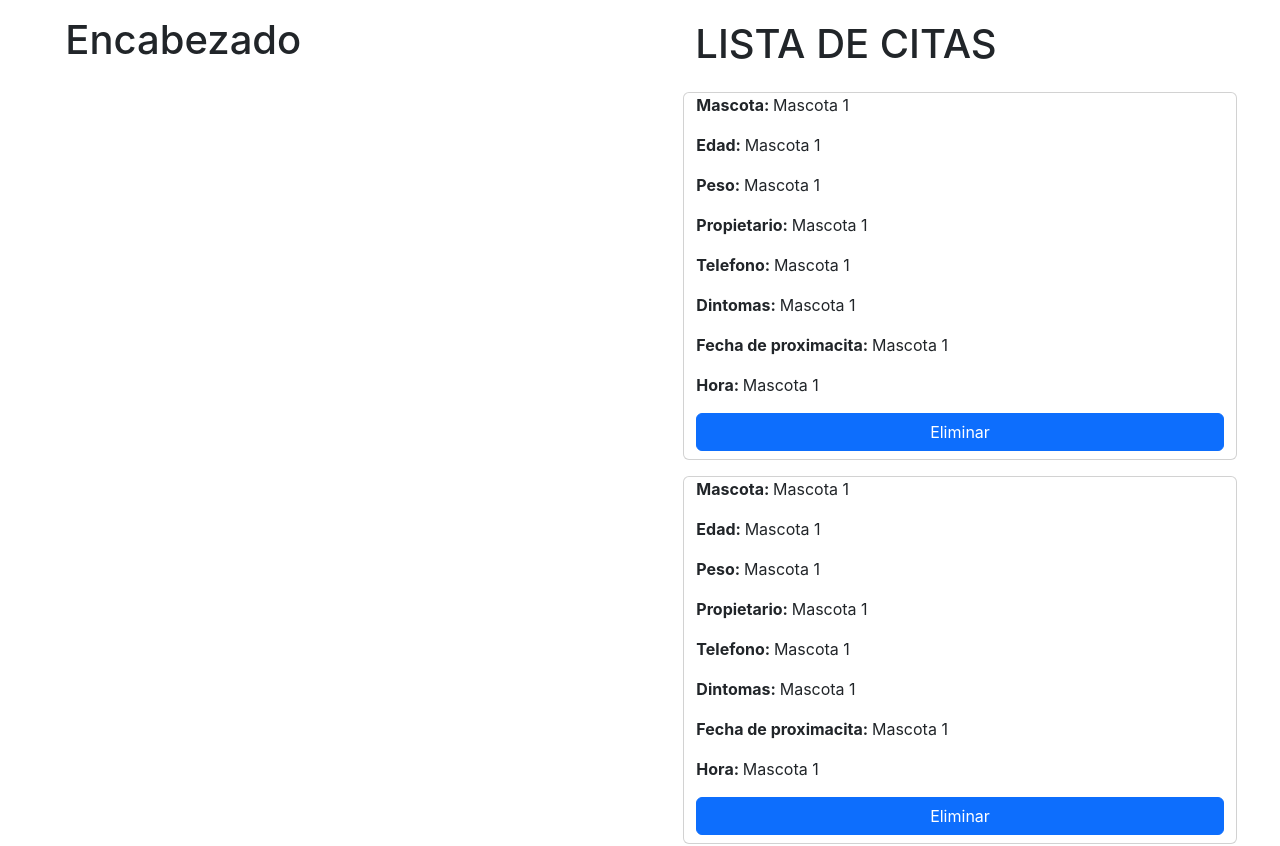
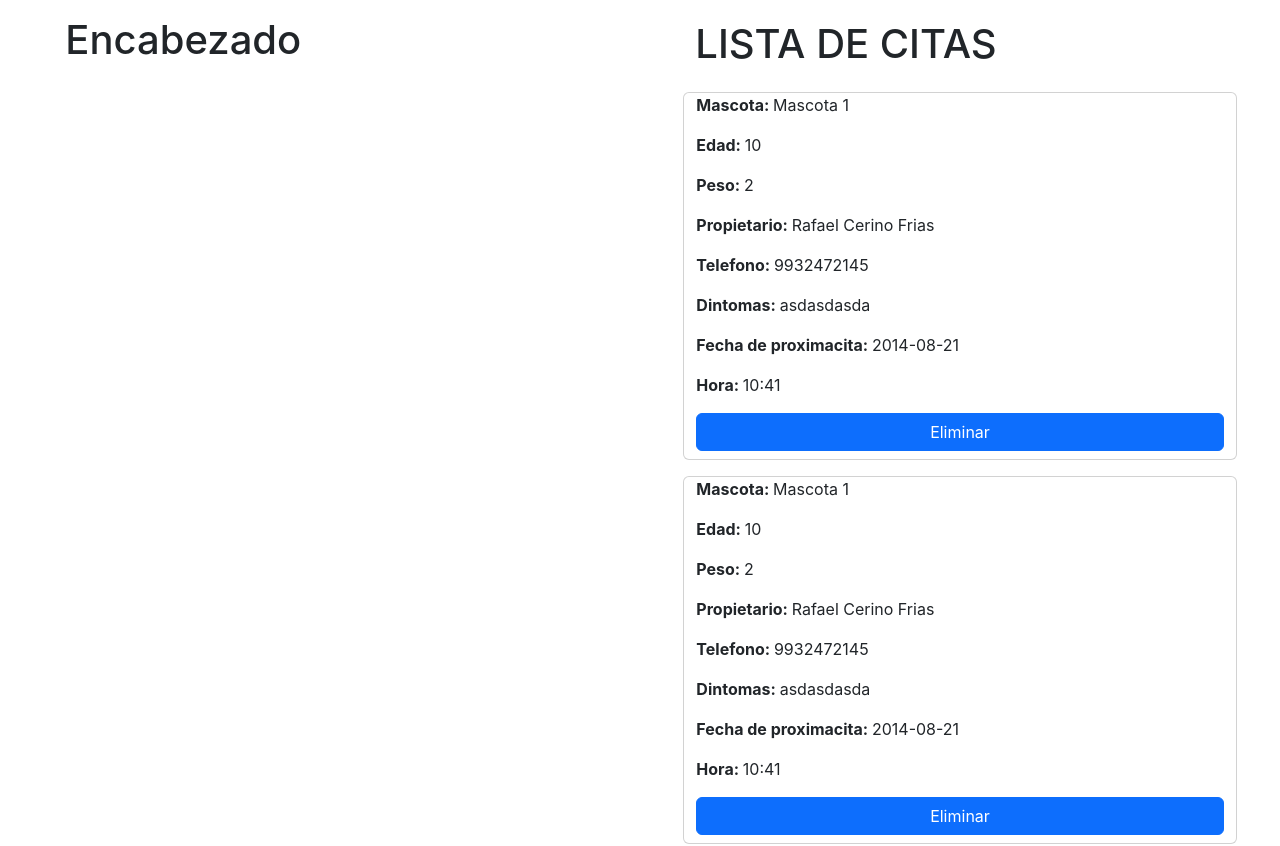
Before and after one commit to RhaFha/clinicaveterinaria, a React (Create React App) app: page / in a window 1280 px wide. Shown: the top 846 px of the page. Built offline with nearby package versions, Linux system fonts and the light colour scheme; the HTML template or start-up script is replaced by a standard one.

Commit message:
Agregando funcionalidad a lista de citas

```diff
--- a/src/components/Item.jsx
+++ b/src/components/Item.jsx
@@ -1,22 +1,26 @@
 import React from 'react'
 
-const Item = (item) => {
+const Item = ({item, deleteItem}) => {
 
-    let {id, name} = item.item;
+    let {id, name, age, weight, owner, phone, symptoms, date, time} = item;
   return (
-    <div className="row mb-3" key={id}>
+    <div className="row mb-3">
     <div className="card" >
             <p className="card-text"> <span className="fw-bold">Mascota: </span> {name}</p>
-            <p className="card-text"> <span className="fw-bold">Edad: </span>  {name}</p>
-            <p className="card-text"> <span className="fw-bold">Peso: </span>   {name}</p>
-            <p className="card-text"> <span className="fw-bold">Propietario: </span>   {name}</p>
-            <p className="card-text"> <span className="fw-bold">Telefono: </span>   {name}</p>
-            <p className="card-text"> <span className="fw-bold">Dintomas: </span>   {name}</p>
-            <p className="card-text"> <span className="fw-bold">Fecha de proximacita: </span>   {name}</p>
-            <p className="card-text"> <span className="fw-bold">Hora: </span>   {name}</p>
+            <p className="card-text"> <span className="fw-bold">Edad: </span>  {age}</p>
+            <p className="card-text"> <span className="fw-bold">Peso: </span>   {weight}</p>
+            <p className="card-text"> <span className="fw-bold">Propietario: </span>   {owner}</p>
+            <p className="card-text"> <span className="fw-bold">Telefono: </span>   {phone}</p>
+            <p className="card-text"> <span className="fw-bold">Dintomas: </span>   {symptoms}</p>
+            <p className="card-text"> <span className="fw-bold">Fecha de proximacita: </span>   {date}</p>
+            <p className="card-text"> <span className="fw-bold">Hora: </span>   {time}</p>
             <div className="row mb-2">
-                <div class="d-grid gap-2">
-                    <button class="btn btn-primary" type="button">Eliminar</button>
+                <div className="d-grid gap-2">
+                    <button
+                        className="btn btn-primary"
+                        type="button"
+                        onClick={() => deleteItem(id)}
+                    >Eliminar</button>
                 </div>
             </div>
         </div>
--- a/src/components/Items.jsx
+++ b/src/components/Items.jsx
@@ -2,15 +2,16 @@ import React from 'react';
 
 import Item from './Item';
 
-const Items = ({items}) => {
+const Items = ({items, deleteItem}) => {
+
     let display;
 
     if(items){
         display = items.map((x) => {
-
+            let {id} = x
           return (
             <>
-             <Item item={x} key={x.id}/>
+             <Item item={x} deleteItem={deleteItem} key={id}/>
             </>
 
           );
```
